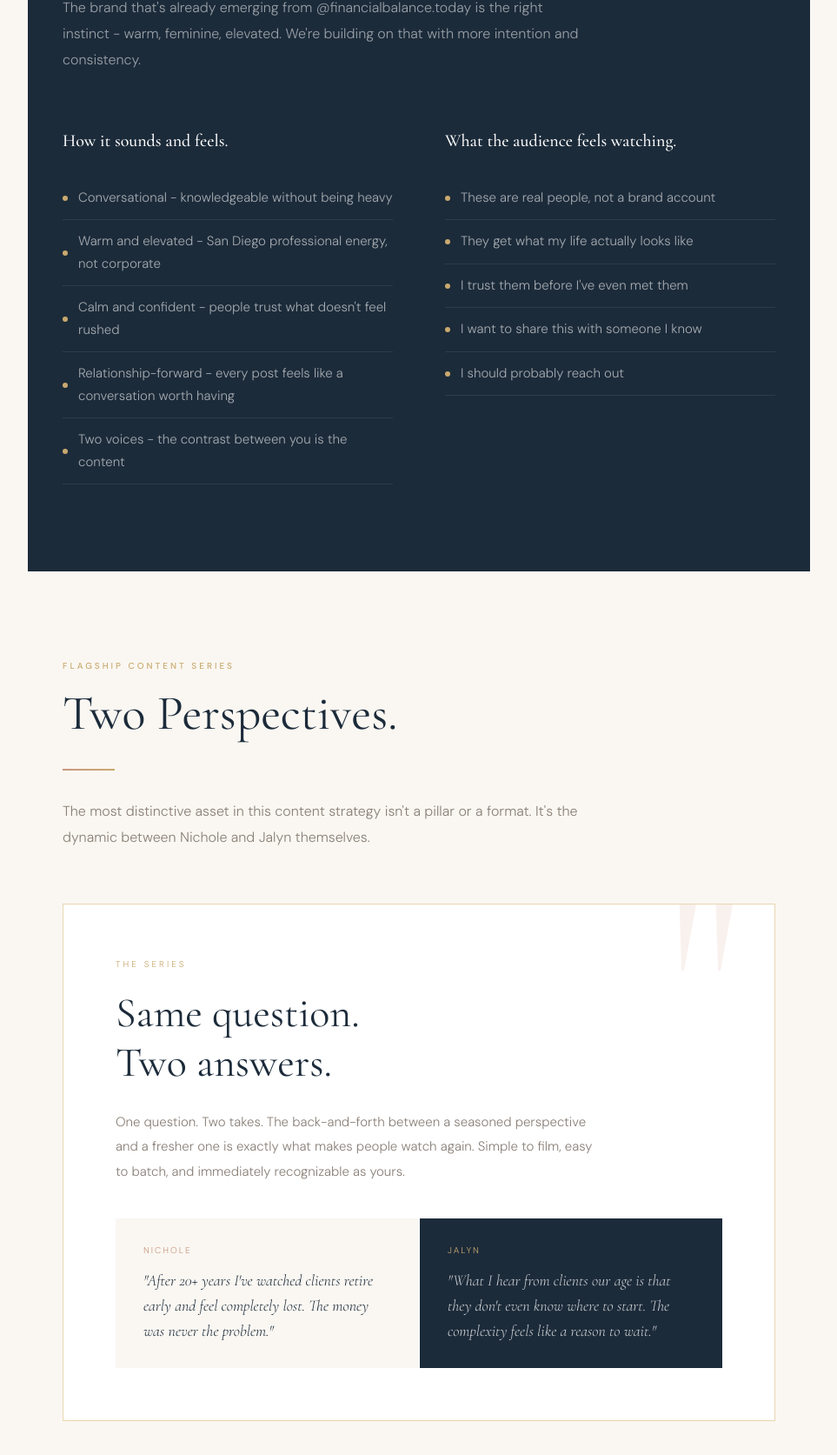
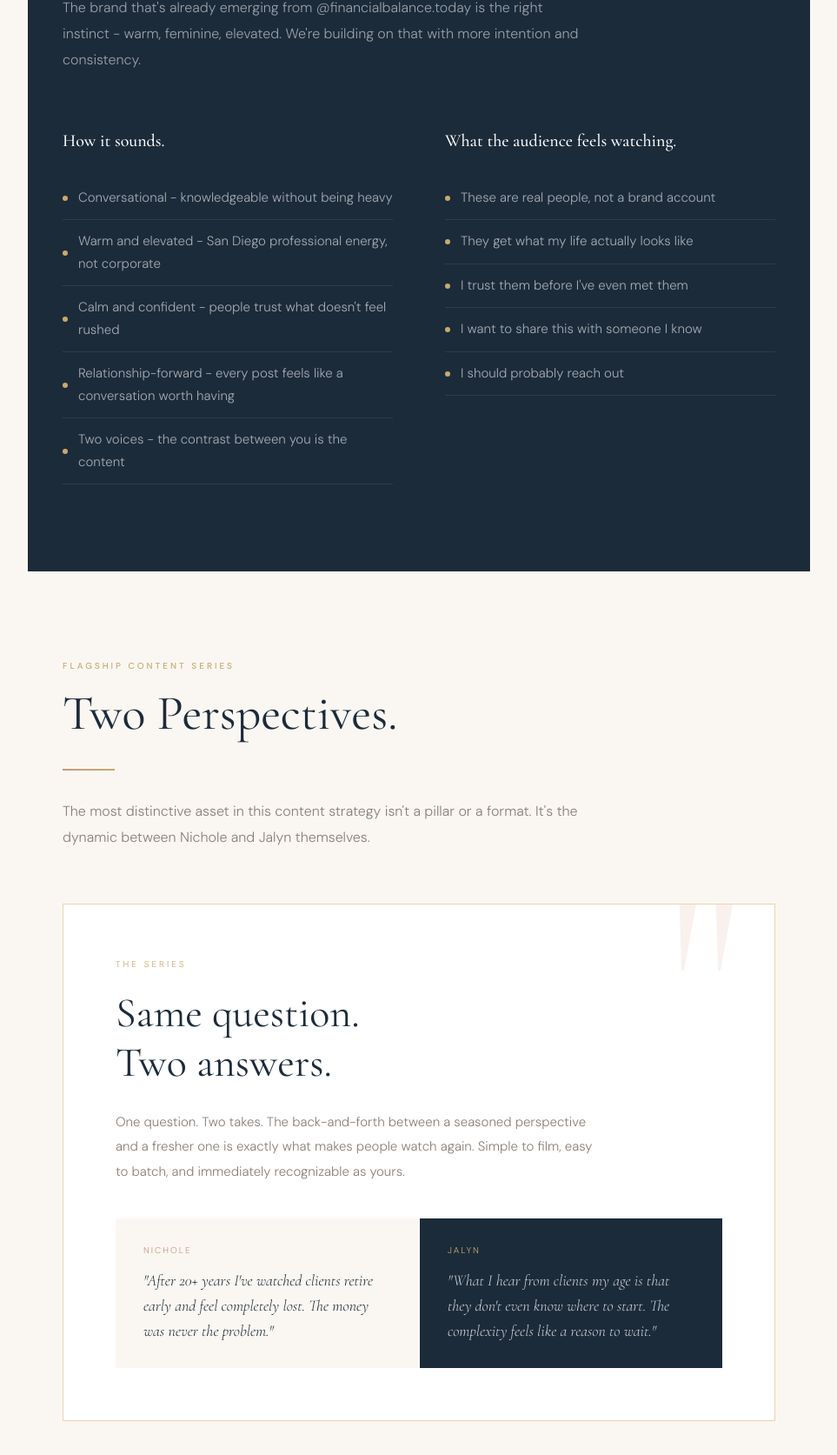
Before and after one commit to msynegal47/FBT_Proposal, a plain HTML site: page index.html in a window 1280 px wide. Shown: the part 4251-5924 px from the top of the page at 87% size, without its empty margins (158-1121 px from the left). Drawn offline with nearby package versions, Linux system fonts and the light colour scheme.

Commit message:
Update index.html

```diff
--- a/index.html
+++ b/index.html
@@ -1007,7 +1007,7 @@
     <p class="section-body">The brand that's already emerging from @financialbalance.today is the right instinct - warm, feminine, elevated. We're building on that with more intention and consistency.</p>
     <div class="tone-grid">
       <div>
-        <p class="tone-col-title">How it sounds and feels.</p>
+        <p class="tone-col-title">How it sounds.</p>
         <ul class="tone-list yes">
           <li>Conversational - knowledgeable without being heavy</li>
           <li>Warm and elevated - San Diego professional energy, not corporate</li>
@@ -1047,7 +1047,7 @@
       </div>
       <div class="series-voice" style="background: var(--navy); ">
         <span class="series-voice-name" style="color: var(--gold);">Jalyn</span>
-        <p style="color: rgba(255,255,255,0.8);">"What I hear from clients our age is that they don't even know where to start. The complexity feels like a reason to wait."</p>
+        <p style="color: rgba(255,255,255,0.8);">"What I hear from clients my age is that they don't even know where to start. The complexity feels like a reason to wait."</p>
       </div>
     </div>
   </div>
```
